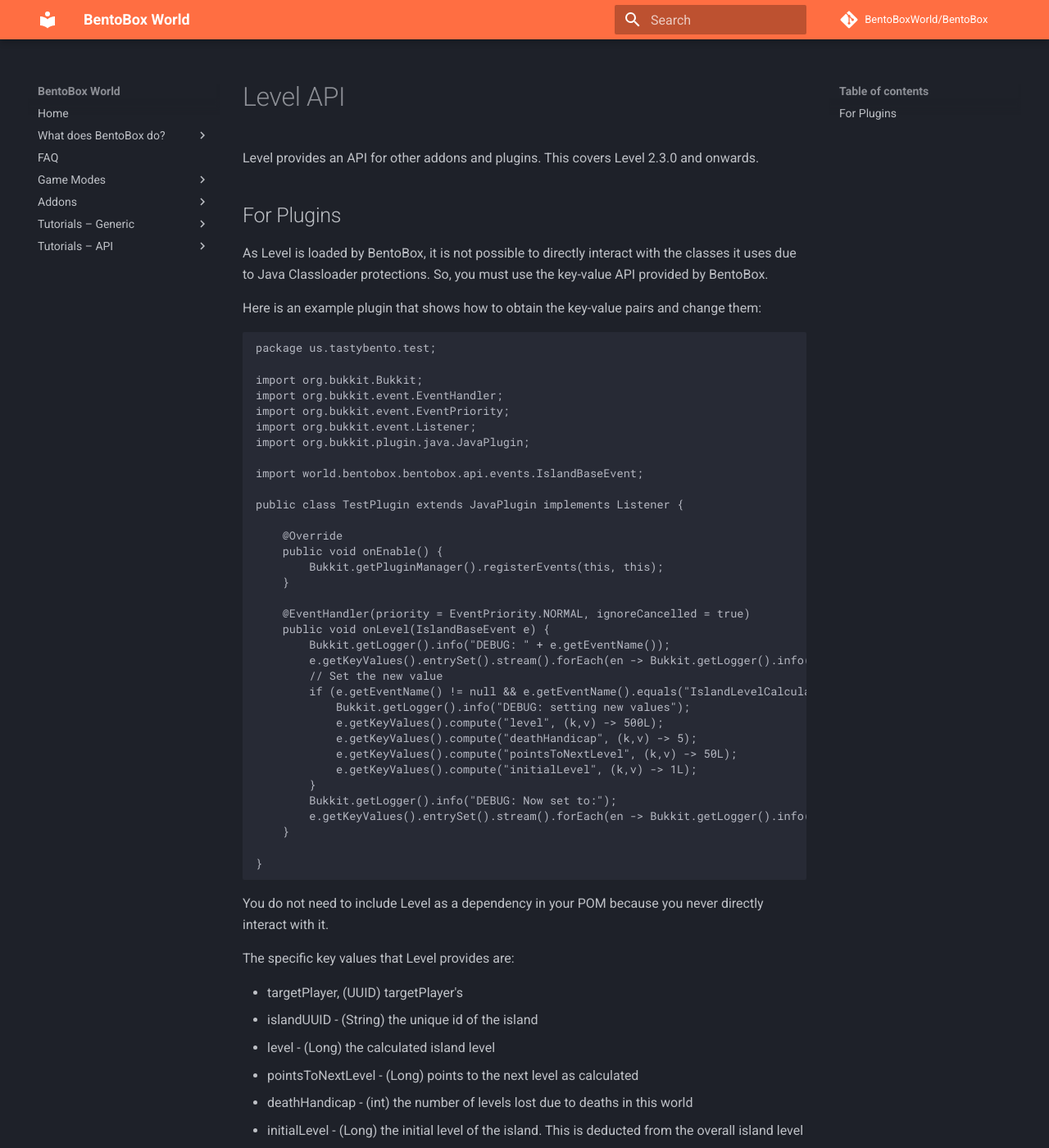
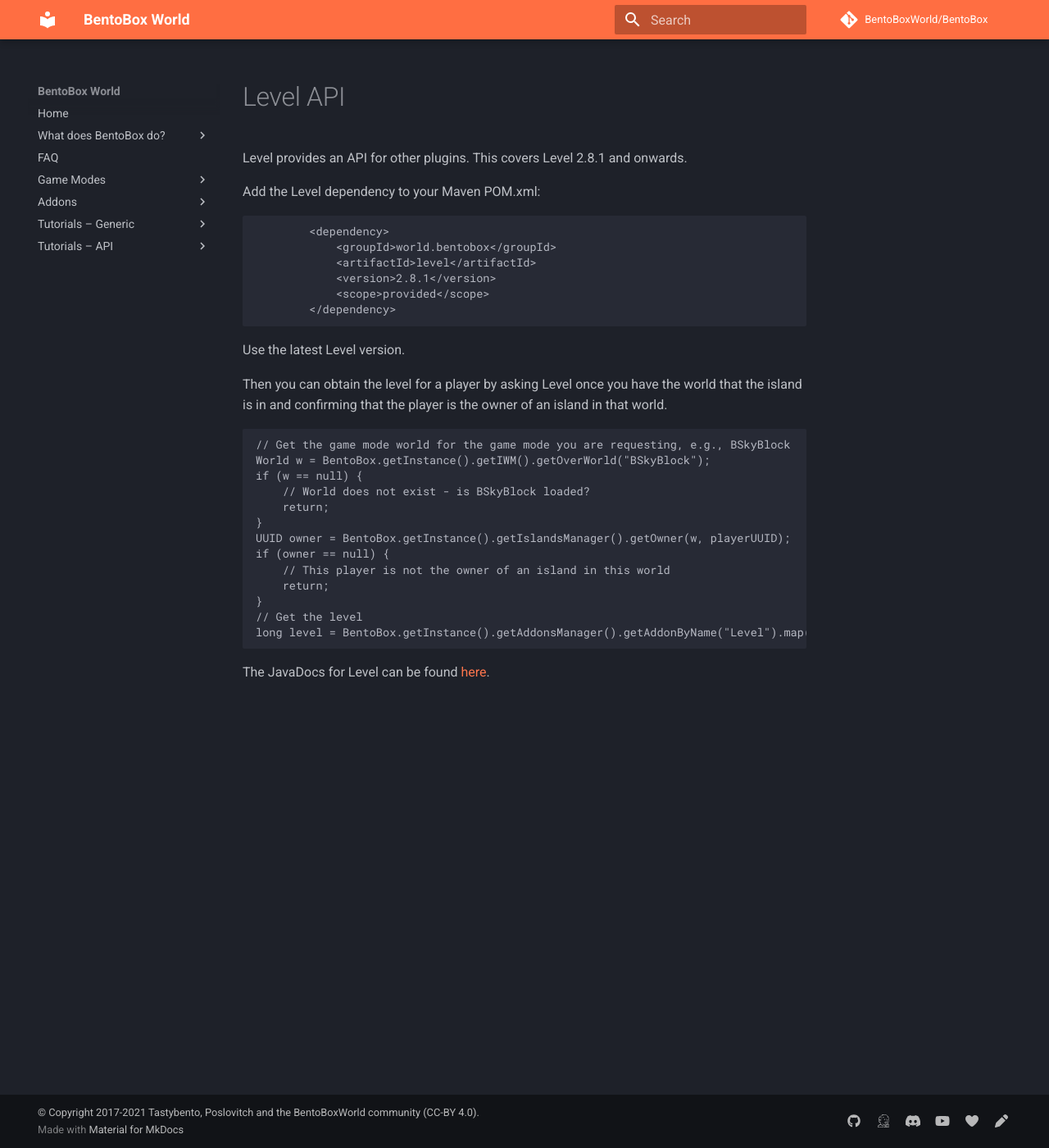
Before and after one commit to BentoBoxWorld/docs, an MkDocs documentation site: the page built from docs/addons/Level/Level-API.md, in a window 1280 px wide and 1400 px high. Shown: the whole window at 82% size. Built offline with MkDocs 1.6.1 and Material for MkDocs 9.7.7, drawn with Linux system fonts in a browser that asks for light colours; comment, search, counter and statistics services are not loaded; some of the changed text lies outside the part shown.

Commit message:
Updated Level addon API

````diff
--- a/docs/addons/Level/Level-API.md
+++ b/docs/addons/Level/Level-API.md
@@ -1,60 +1,36 @@
 # Level API
 
-Level provides an API for other addons and plugins. This covers Level 2.3.0 and onwards.
+Level provides an API for other plugins. This covers Level 2.8.1 and onwards.
 
-## For Plugins
-
-As Level is loaded by BentoBox, it is not possible to directly interact with the classes it uses due to Java Classloader protections. So, you must use the key-value API provided by BentoBox.
-
-Here is an example plugin that shows how to obtain the key-value pairs and change them:
+Add the Level dependency to your Maven POM.xml:
 
 ```
-package us.tastybento.test;
+        <dependency>
+            <groupId>world.bentobox</groupId>
+            <artifactId>level</artifactId>
+            <version>2.8.1</version>
+            <scope>provided</scope>
+        </dependency>
+```
+Use the latest Level version.
 
-import org.bukkit.Bukkit;
-import org.bukkit.event.EventHandler;
-import org.bukkit.event.EventPriority;
-import org.bukkit.event.Listener;
-import org.bukkit.plugin.java.JavaPlugin;
+Then you can obtain the level for a player by asking Level once you have the world that the island is in and confirming that the player is the owner of an island in that world.
 
-import world.bentobox.bentobox.api.events.IslandBaseEvent;
 
-public class TestPlugin extends JavaPlugin implements Listener {
-
-    @Override
-    public void onEnable() {
-        Bukkit.getPluginManager().registerEvents(this, this);
-    }
-
-    @EventHandler(priority = EventPriority.NORMAL, ignoreCancelled = true)
-    public void onLevel(IslandBaseEvent e) {
-        Bukkit.getLogger().info("DEBUG: " + e.getEventName());
-        e.getKeyValues().entrySet().stream().forEach(en -> Bukkit.getLogger().info("Key " + en.getKey() + " Value " + en.getValue()));
-        // Set the new value
-        if (e.getEventName() != null && e.getEventName().equals("IslandLevelCalculatedEvent")) {
-            Bukkit.getLogger().info("DEBUG: setting new values");
-            e.getKeyValues().compute("level", (k,v) -> 500L);
-            e.getKeyValues().compute("deathHandicap", (k,v) -> 5);
-            e.getKeyValues().compute("pointsToNextLevel", (k,v) -> 50L);
-            e.getKeyValues().compute("initialLevel", (k,v) -> 1L);
-        }
-        Bukkit.getLogger().info("DEBUG: Now set to:");
-        e.getKeyValues().entrySet().stream().forEach(en -> Bukkit.getLogger().info("Key " + en.getKey() + " Value " + en.getValue()));
-    }
-
+```
+// Get the game mode world for the game mode you are requesting, e.g., BSkyBlock
+World w = BentoBox.getInstance().getIWM().getOverWorld("BSkyBlock");
+if (w == null) {
+    // World does not exist - is BSkyBlock loaded?
+    return;
 }
+UUID owner = BentoBox.getInstance().getIslandsManager().getOwner(w, playerUUID);
+if (owner == null) {
+    // This player is not the owner of an island in this world
+    return;
+}
+// Get the level
+long level = BentoBox.getInstance().getAddonsManager().getAddonByName("Level").map(l -> ((Level) l).getIslandLevel(w, owner)).orElse(0L);
 ```
 
-You do not need to include Level as a dependency in your POM because you never directly interact with it.
-
-The specific key values that Level provides are:
-
-* targetPlayer, (UUID) targetPlayer's
-* islandUUID - (String) the unique id of the island
-* level - (Long) the calculated island level
-* pointsToNextLevel - (Long) points to the next level as calculated
-* deathHandicap - (int) the number of levels lost due to deaths in this world
-* initialLevel - (Long) the initial level of the island. This is deducted from the overall island level
-* isCancelled - (Boolean) will be false. If set to true, then island calculation will just stop
-
-Don't forget to cast the key values to their correct types otherwise you will cause errors
+The JavaDocs for Level can be found [here](https://ci.codemc.io/job/BentoBoxWorld/job/Level/ws/target/apidocs/index.html).
````
